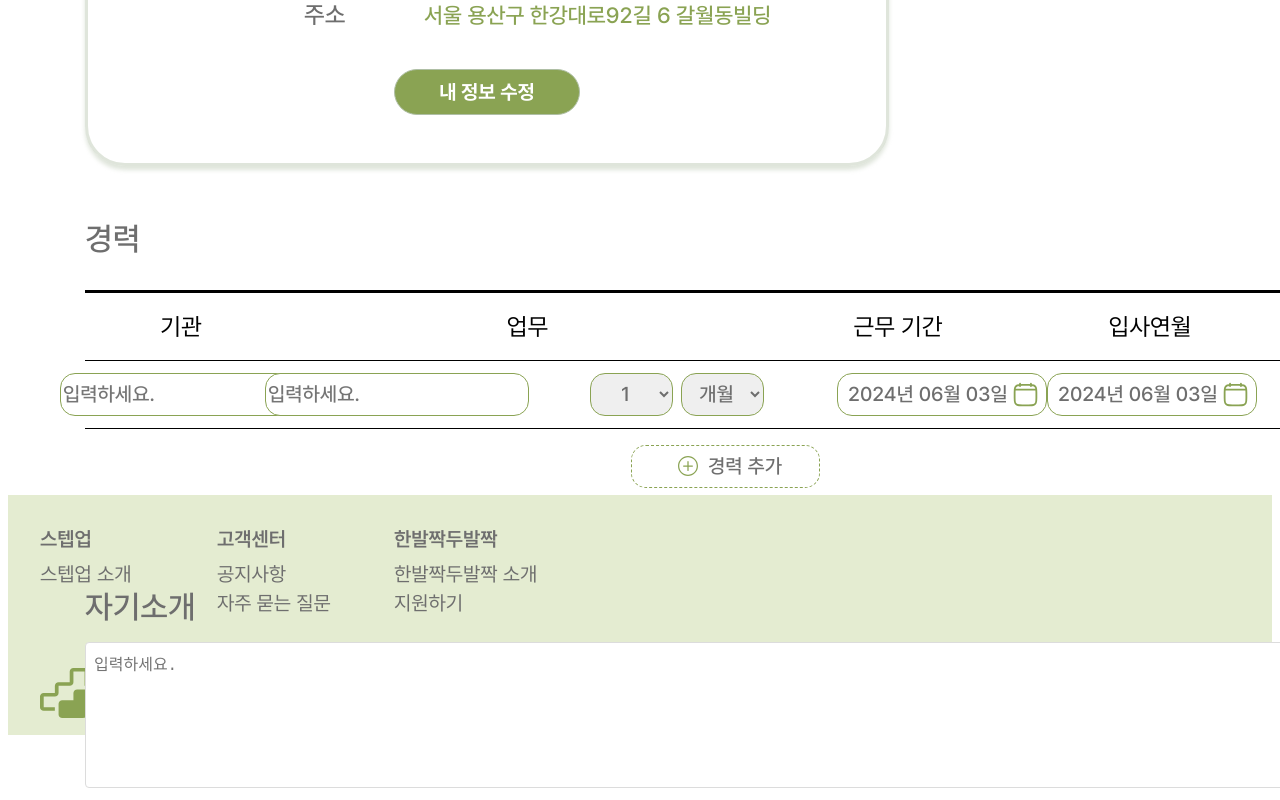
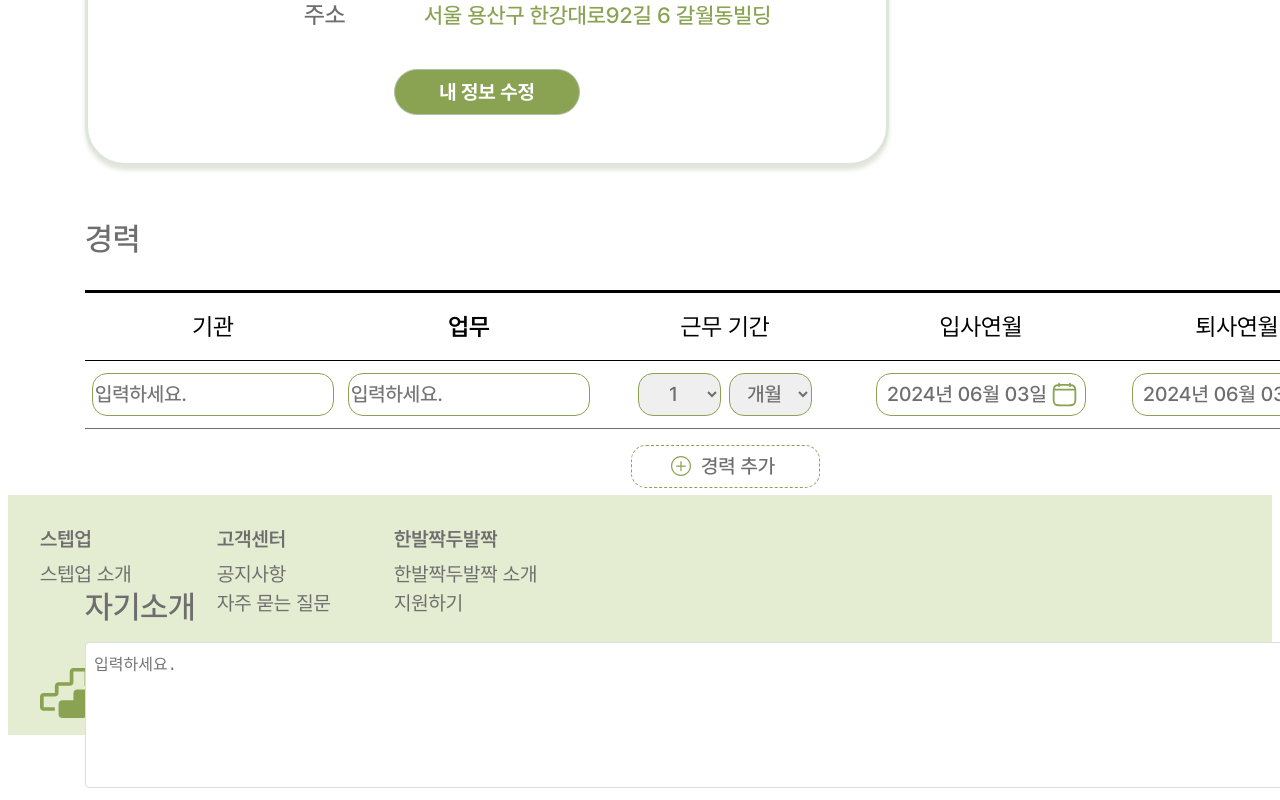
Before and after one commit to ICT-project-stepup/stepup-web, a React (Create React App) app: page /manageresume in a window 1280 px wide. Shown: the part 623-1423 px from the top of the page. Built offline with nearby package versions, Linux system fonts and the light colour scheme.

Commit message:
Fix: 경력 레이아웃 수정

```diff
--- a/src/components/ListStyle.js
+++ b/src/components/ListStyle.js
@@ -23,7 +23,6 @@ const ListWrapper = styled.div`
   height: auto;
   display: block;
   border-top: solid 0.2rem black;
-  //border-bottom: solid 0.1rem black;
   margin-top: 1rem;
 `;
 
@@ -37,63 +36,97 @@ const ListHeader = styled.div`
   font-size: 1.5rem;
   border-bottom: solid 0.1rem black;
 
-  span {
+  .institution,
+  .startDate,
+  .endDate {
+    width: 20rem;
     display: flex;
     align-items: center;
     justify-content: center;
   }
 
-  .institution,
-  .date,
-  .state {
-    width: 12rem;
+  .period {
+    width: 40rem;
+    display: flex;
+    align-items: center;
+    justify-content: center;
+  }
+  .startDate,
+  .endDate {
+    width: 30rem;
+    display: flex;
+    align-items: center;
+    justify-content: center;
+  }
+  .work {
+    width: 20rem;
+    display: flex;
+    align-items: center;
+    justify-content: center;
+    font-family: "Pretendard-SemiBold";
   }
 
-  .work {
-    width: 20rem;
-  }
-
+  .institution,
+  .work,
   .period,
-  .time {
-    width: 15rem;
+  .startDate,
+  .endDate {
+    display: flex;
+    justify-content: center;
+    width: 30%; /* 각 열의 너비를 줄임 */
   }
 `;
 
 const ListItem = styled.div`
   width: 100%;
   height: 4.2rem;
-  border-bottom: solid 0.1rem black;
+  border-bottom: solid 0.1rem #6e6e6e;
   display: flex;
   align-items: center;
   justify-content: space-between;
+  text-decoration: none;
   font-family: "Pretendard-Regular";
   font-size: 1.5rem;
+  color: black;
 
-  span {
+  .institution,
+  .startDate,
+  .endDate {
+    width: 20rem;
     display: flex;
     align-items: center;
     justify-content: center;
   }
 
-  .institution,
-  .date {
-    width: 12rem;
+  .period {
+    width: 40rem;
+    display: flex;
+    align-items: center;
+    justify-content: center;
+  }
+  .startDate,
+  .endDate {
+    width: 30rem;
+    display: flex;
+    align-items: center;
+    justify-content: center;
+  }
+  .work {
+    width: 20rem;
+    display: flex;
+    align-items: center;
+    justify-content: center;
+    font-family: "Pretendard-SemiBold";
   }
 
-  .state {
-    width: 12rem;
-    font-family: "Pretendard-SemiBold";
-    color: ${({ postState }) => (postState === "모집 중" ? "#6698D2" : "#D66F6F")};
-  }
-
+  .institution,
   .work,
-  .time {
-    width: 15rem;
-  }
-
-  .period {
-    width: 20rem;
-    font-family: "Pretendard-SemiBold";
+  .period,
+  .startDate,
+  .endDate {
+    display: flex;
+    justify-content: center;
+    width: 30%; /* 각 열의 너비를 줄임 */
   }
 `;
 
--- a/src/components/homeless/resume/Career.js
+++ b/src/components/homeless/resume/Career.js
@@ -5,7 +5,6 @@ import ListStyle from "../../ListStyle";
 import Calendar from "../../Calendar";
 import { ReactComponent as AddIcon } from "../../../icons/AddIcon.svg";
 import { ReactComponent as DownArrowIcon } from "../../../icons/DownArrowIcon.svg";
-
 
 const Career = () => {
   const [careerData, setCareerData] = useState([
@@ -69,7 +68,6 @@ const Career = () => {
               {i + 1}
             </option>
           ))}
-          <DownArrowIcon />
         </PeriodSelect>
         <PeriodUnitSelect
           value={item.periodUnit}
@@ -81,7 +79,6 @@ const Career = () => {
           <option value="주">주</option>
           <option value="개월">개월</option>
           <option value="년">년</option>
-          <DownArrowIcon />
         </PeriodUnitSelect>
       </PeriodWrapper>
     ),
@@ -108,11 +105,11 @@ const Career = () => {
           data={data}
           renderRow={(item) => (
             <Row>
-              <span className="institution">{item.institution}</span>
-              <span className="work">{item.work}</span>
-              <span className="period">{item.period}</span>
-              <span className="startDate">{item.startDate}</span>
-              <span className="endDate">{item.endDate}</span>
+              <div className="institution">{item.institution}</div>
+              <div className="work">{item.work}</div>
+              <div className="period">{item.period}</div>
+              <div className="startDate">{item.startDate}</div>
+              <div className="endDate">{item.endDate}</div>
             </Row>
           )}
         />
@@ -142,7 +139,6 @@ const Career = () => {
 const CareerBox = styled.div`
   display: flex;
   align-items: center;
-  //justify-content: center;
   flex-direction: column;
 `;
 
@@ -166,51 +162,43 @@ const Title = styled.h2`
 
 const Row = styled.div`
   display: flex;
+  justify-content: space-between;
+  width: 100%;
 
-  .institution,
-  .work,
-  .period,
-  .startDate,
-  .endDate,
+  > div {
+    display: flex;
+    flex-direction: column;
+    align-items: center;
+    justify-content: center;
+    width: 15%;
+  }
 `;
 
 const InputInstitution = styled.input`
-  /* 기관 입력 */
-
   box-sizing: border-box;
-
   width: 242px;
   height: 43px;
-
   border: 1.5px solid #8aa353;
   border-radius: 15px;
-
   font-family: "Pretendard-Medium";
   font-style: normal;
   font-weight: 500;
   font-size: 20px;
   line-height: 24px;
-
   color: #6e6e6e;
 `;
 
 const InputWork = styled.input`
-  /* 업무 입력 */
-
   box-sizing: border-box;
-
-  width: 264px;
+  width: 242px;
   height: 43px;
-
   border: 1.5px solid #8aa353;
   border-radius: 15px;
-
   font-family: "Pretendard-Medium";
   font-style: normal;
   font-weight: 500;
   font-size: 20px;
   line-height: 24px;
-
   color: #6e6e6e;
 `;
 
@@ -220,33 +208,22 @@ const PeriodWrapper = styled.div`
 `;
 
 const PeriodSelect = styled.select`
-  //일 주 개월 년
-
   box-sizing: border-box;
-
   width: 83px;
   height: 43px;
-  left: 816px;
-
   border: 1.5px solid #8aa353;
   border-radius: 15px;
-
   display: flex;
   align-items: center;
   text-align: center;
-  overflow-y: auto; /* 스크롤을 가능하게 하기 위해 추가 */
-  max-height: 120px; /* 처음에 4개까지만 보이도록 설정 */
-
+  overflow-y: auto;
+  max-height: 120px;
   margin-right: 8px;
-
-  // 글씨체
-
   font-family: "Pretendard-Medium";
   font-style: normal;
   font-weight: 500;
   font-size: 20px;
   line-height: 24px;
-
   color: #6e6e6e;
 `;
 
@@ -268,12 +245,9 @@ const PeriodUnitSelect = styled.select`
 `;
 
 const AddCareerButton = styled.button`
-  // 경력 추가 버튼
-
-  width: 75px;
-  height: 24px;
-
-  font-family: 'Pretendard-Medium';
+  width: 189px;
+  height: 43px;
+  font-family: "Pretendard-Medium";
   font-style: normal;
   font-weight: 500;
   font-size: 20px;
@@ -281,28 +255,18 @@ const AddCareerButton = styled.button`
   display: flex;
   align-items: center;
   justify-content: center;
-
-  color: #6E6E6E;
-  background-color: #FFFFFF;
-
-
-
-cursor: pointer;
-
-
-box-sizing: border-box;
-
-width: 189px;
-height: 43px;
-
-border: 1.5px dashed #8AA353;
-border-radius: 15px;
-margin-top: 1rem;
-
+  color: #6e6e6e;
+  background-color: #ffffff;
+  cursor: pointer;
+  box-sizing: border-box;
+  border: 1.5px dashed #8aa353;
+  border-radius: 15px;
+  margin-top: 1rem;
+  padding-right: 20px;
 `;
 
 const StyledAddIcon = styled(AddIcon)`
-margin: 10px;
-`
+  margin: 10px;
+`;
 
 export default Career;
```
